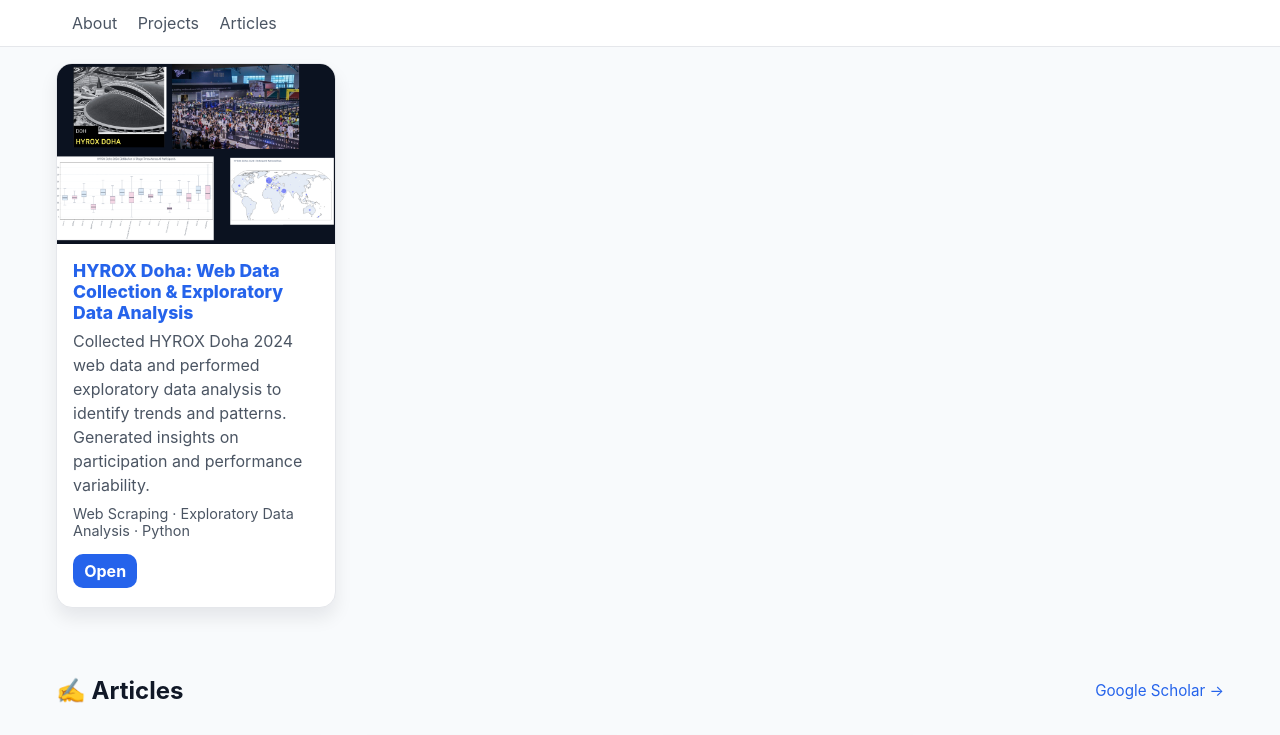
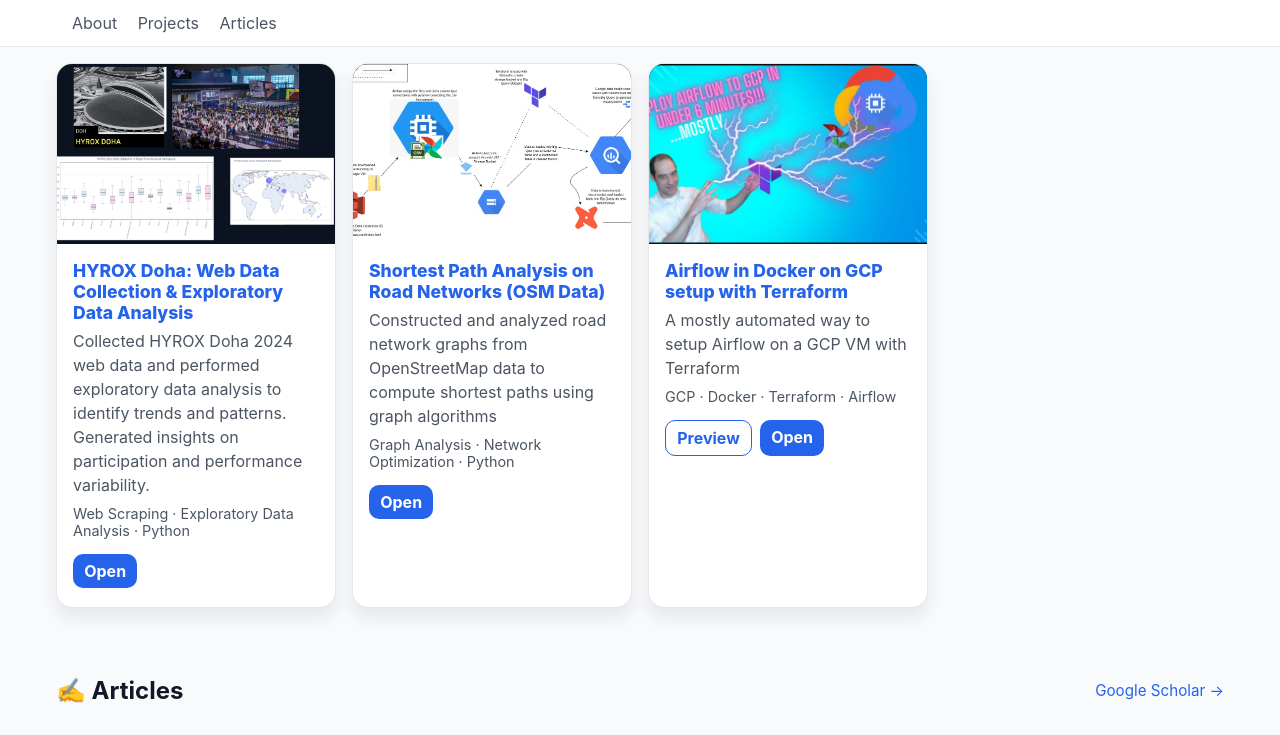
Before and after one commit to rayyanAhmed105/RayyanAhmed.github.io, a Jekyll site: the page built from index.md, in a window 1280 px wide and 900 px high, scrolled down 482 px, cut to the strip 0-735 px from the top of the window. Built offline with Jekyll 4.4.1, drawn with Linux system fonts in a browser that asks for light colours.

Commit message:
Update projects.yml

```diff
--- a/_data/projects.yml
+++ b/_data/projects.yml
@@ -3,3 +3,17 @@
   description: "Collected HYROX Doha 2024 web data and performed exploratory data analysis to identify trends and patterns. Generated insights on participation and performance variability."
   stack: "Web Scraping · Exploratory Data Analysis · Python"
   image: "/assets/images/cover_hyrox_project.png"
+
+- title: "Shortest Path Analysis on Road Networks (OSM Data)"
+  link: "https://medium.com/@RayyanElfadel/how-to-download-a-network-similar-to-google-maps-solving-shortest-path-problem-in-colab-ff22f6d92d3e"
+  description: "Constructed and analyzed road network graphs from OpenStreetMap data to compute shortest paths using graph algorithms"
+  stack: "Graph Analysis · Network Optimization · Python"
+  image: "/assets/images/DivvyDataDiagram.jpeg"
+
+- title: "Airflow in Docker on GCP setup with Terraform"
+  link: "https://github.com/MichaelShoemaker/Terraform-Docker-Airflow-GCP"
+  description: "A mostly automated way to setup Airflow on a GCP VM with Terraform"
+  stack: "GCP · Docker · Terraform · Airflow"
+  image: "/assets/images/TerraformDockerAirflow.png"
+  preview_gif: "/assets/images/TerraformDockerAirflow.png"
+  screenshot: "/assets/images/TerraformDockerAirflow.png"
```
